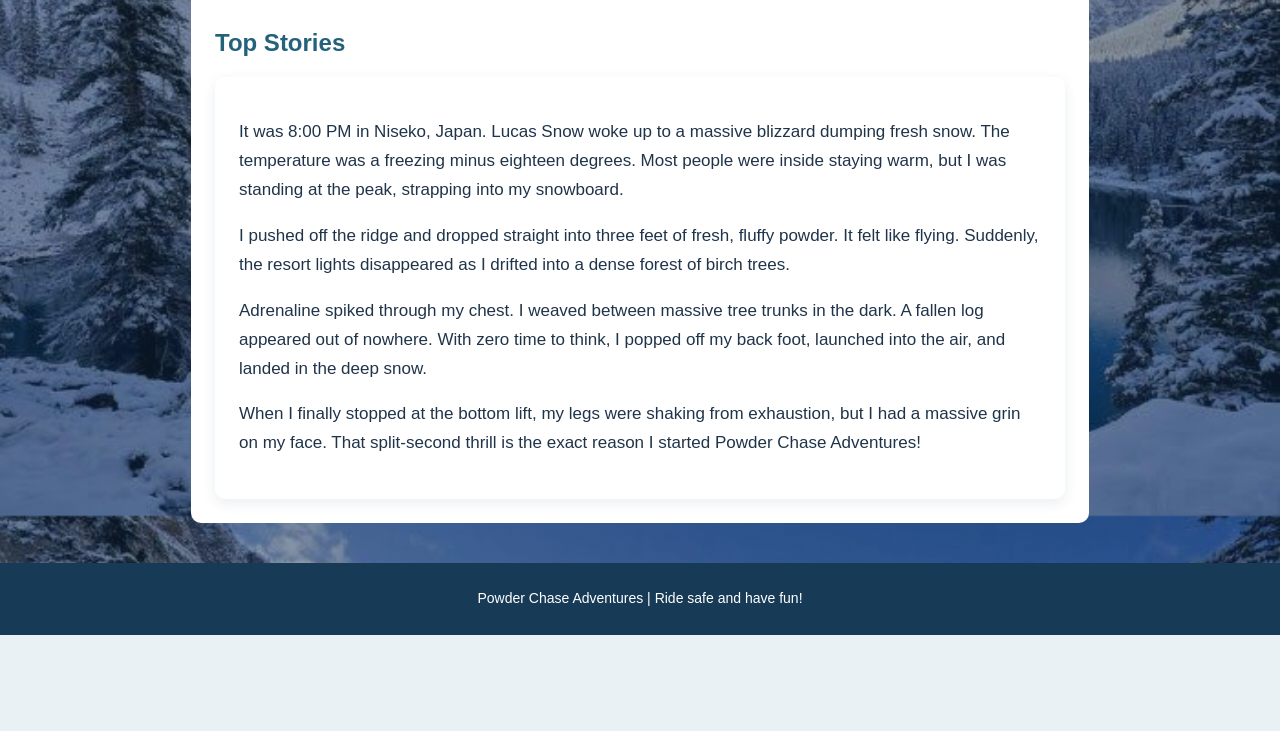
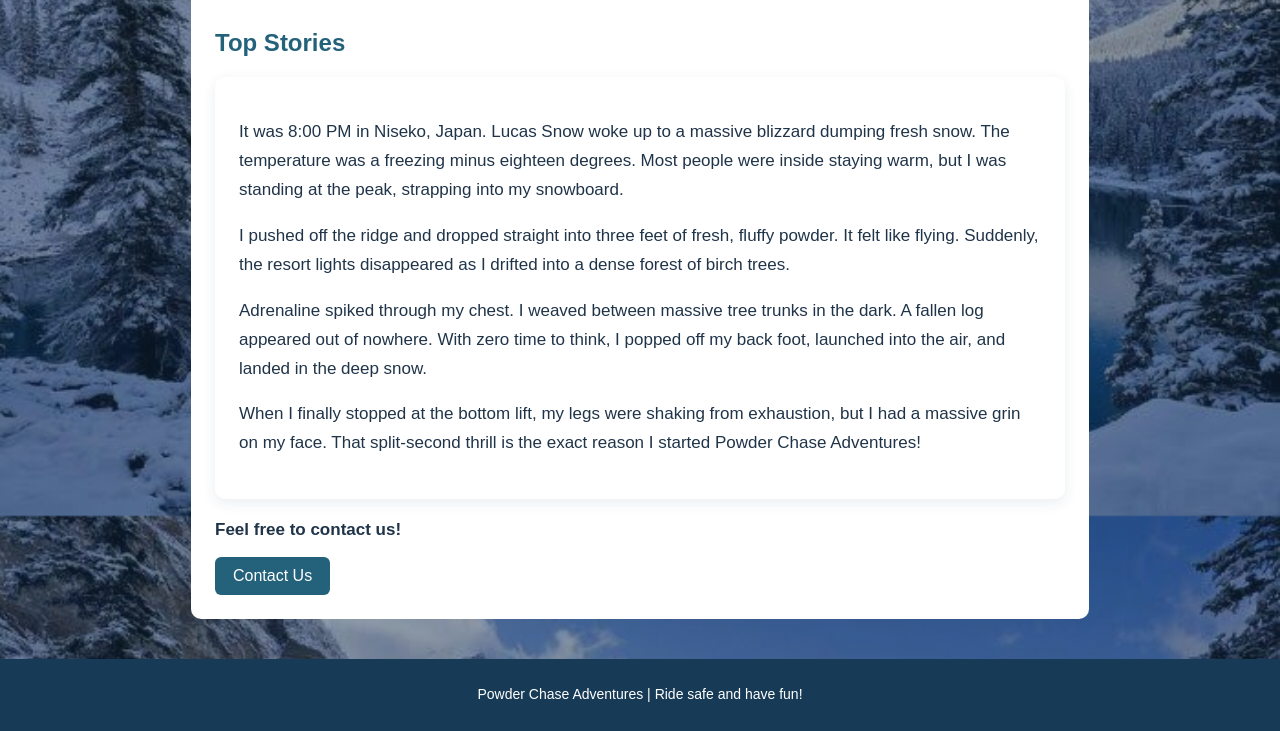
Before and after one commit to Cristi-BAR/WebDev_Project_Group_B_Baraghin_Cristi, a plain HTML site: page index.html in a window 1280 px wide. Shown: the part 285-1016 px from the top of the page. Before the commit the page ends 920 px from the top, so only its background shows below. Drawn offline with Linux system fonts and the light colour scheme.

Commit message:
Made a Contact Us button and made if functional with transition.

```diff
--- a/index.html
+++ b/index.html
@@ -36,6 +36,8 @@
             <p>Adrenaline spiked through my chest. I weaved between massive tree trunks in the dark. A fallen log appeared out of nowhere. With zero time to think, I popped off my back foot, launched into the air, and landed in the deep snow.</p>
             <p>When I finally stopped at the bottom lift, my legs were shaking from exhaustion, but I had a massive grin on my face. That split-second thrill is the exact reason I started Powder Chase Adventures!</p>
         </div>
+        <p><b>Feel free to contact us!</b></p>
+        <a href="contact.html" class="card-button">Contact Us</a>
     </main>
 
     <footer class="footer">
--- a/style.css
+++ b/style.css
@@ -103,7 +103,21 @@ li {
     background-color: white;
     box-shadow: 0 4px 14px #173b5617;
 }
-
+.card-button {
+    display: inline-block;
+    margin-top: -5px;
+    padding: 10px 18px;
+    border-radius: 6px;
+    background-color: #24627b;
+    color: white;
+    text-decoration: none;
+    transition: background-color 0.3s ease, color 0.3s ease, transform 0.3s ease;
+}
+.card-button:hover {
+    background-color: #173b56;
+    color: #ffffff;
+    transform: translateY(-2px);
+}
 .about-image {
     width: 100%;
     max-height: 420px;
```
